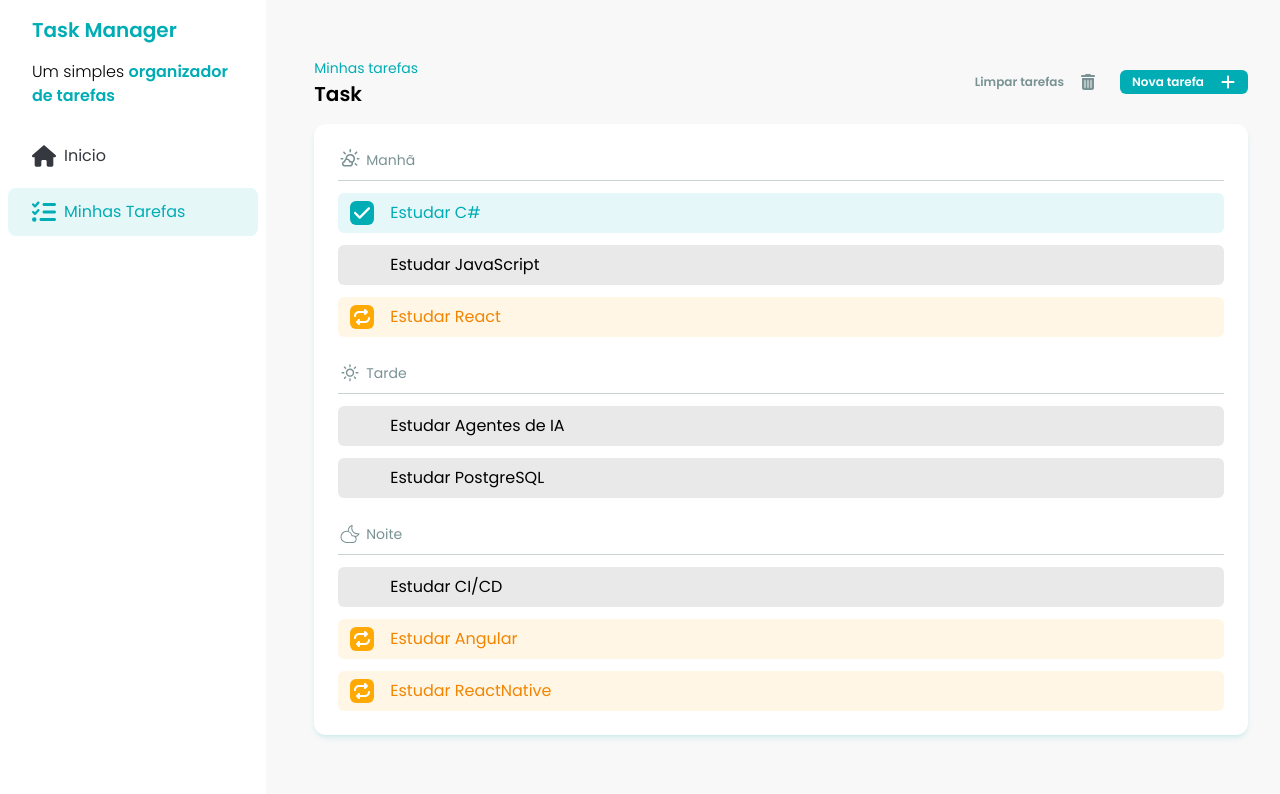
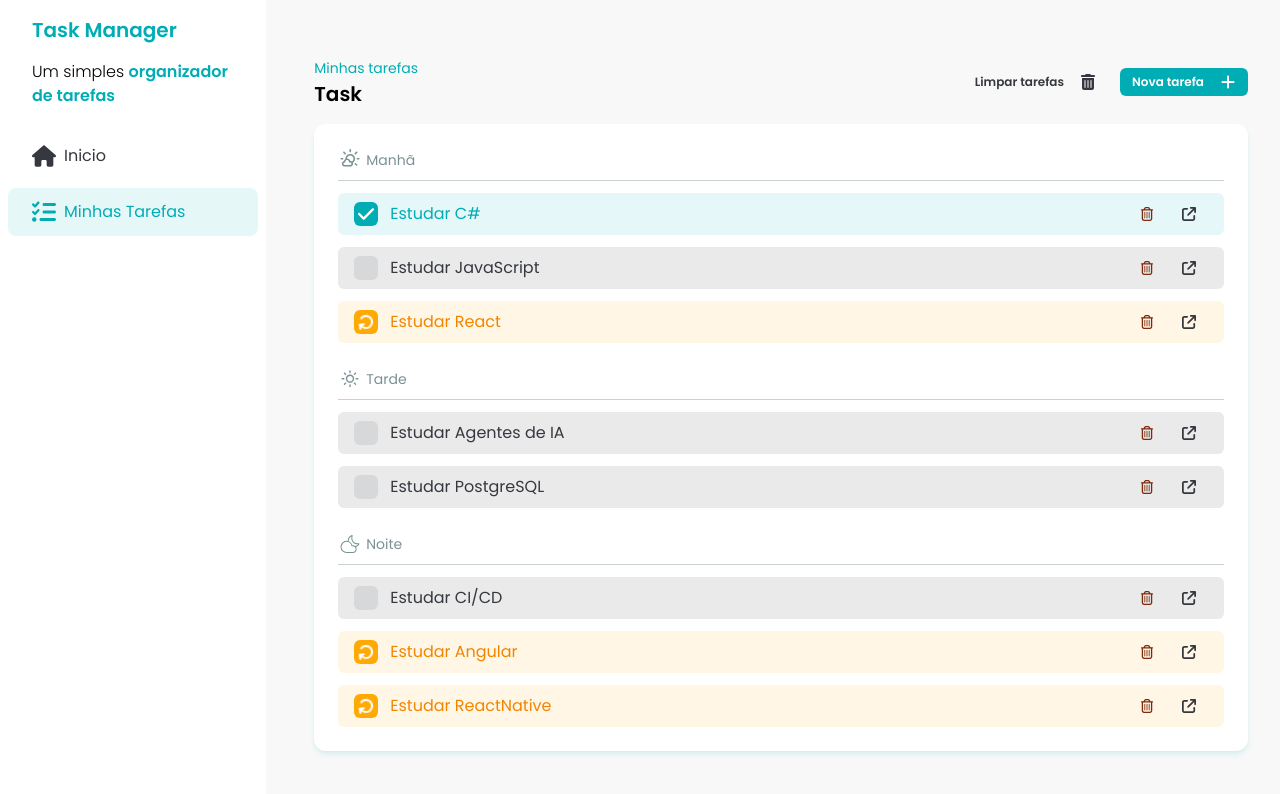
Before and after one commit to erickcred/estudo-react, a React (Vite) app in the folder task-manager/: page / in a window 1280 px wide. Shown: the top 794 px of the page. Built offline with nearby package versions, Linux system fonts and the light colour scheme.

Commit message:
feat: alter Button and Icons in at TaskItem

```diff
--- a/task-manager/src/components/Button.jsx
+++ b/task-manager/src/components/Button.jsx
@@ -1,12 +1,24 @@
-export default function Button({ children, className, onClick, variant }) {
+export default function Button({
+  children,
+  className,
+  onClick,
+  hint,
+  variant,
+}) {
   const getVariantClasses = () => {
     switch (variant) {
       case "secondary":
-        return "text-[#7a9294]";
+        return "bg-[#35383e]/30 text-[#35383e]";
+      case "secondary-outline":
+        return "text-[#35383e]";
       case "warning":
-        return "bg-orange-500/60 text-orange-900";
+        return "bg-orange-500/30 text-orange-900";
+      case "warning-outline":
+        return "text-orange-900";
       case "danger":
-        return "bg-red-500/60 text-red-900";
+        return "bg-red-500/30 text-red-900";
+      case "danger-outline":
+        return "text-red-900";
       default:
         return "bg-[#00adb5] text-white";
     }
@@ -14,9 +26,10 @@ export default function Button({ children, className, onClick, variant }) {
 
   return (
     <button
-      className={`flex items-center gap-4 rounded-md py-1 px-3 cursor-pointer
+      className={`flex items-center gap-4 rounded-md py-1.5 px-3 cursor-pointer
         hover:opacity-60 transition duration-150 delay-100 ease-in-out
         font-semibold ${className} ${getVariantClasses()}`}
+      title={hint}
       onClick={onClick}
     >
       {children}
--- a/task-manager/src/components/TaskItem.jsx
+++ b/task-manager/src/components/TaskItem.jsx
@@ -1,4 +1,11 @@
-import { FaCheck, FaRepeat } from "react-icons/fa6";
+import {
+  FaCheck,
+  FaArrowRotateRight,
+  FaArrowUpRightFromSquare,
+  FaRegTrashCan,
+} from "react-icons/fa6";
+
+import Button from "./Button";
 
 export default function TaskItem({ status, onChange, checked, children }) {
   const getTaskStatusClasses = () => {
@@ -6,7 +13,7 @@ export default function TaskItem({ status, onChange, checked, children }) {
       case "done":
         return "bg-[#00adb5]/10 text-[#00adb5]";
       case "notstarted":
-        return "bg-[#e9e9e9]";
+        return "bg-[#35383e]/10 text-[#35383e]";
       case "inprogress":
         return "bg-[#ffaa04]/10 text-[#f28500]";
       default:
@@ -19,7 +26,13 @@ export default function TaskItem({ status, onChange, checked, children }) {
       case "inprogress":
         return {
           class: "bg-[#ffaa04]",
-          icon: <FaRepeat size={20} color="white" />,
+          icon: (
+            <FaArrowRotateRight
+              size={20}
+              color="white"
+              className="animate-spin"
+            />
+          ),
         };
       case "done":
         return {
@@ -28,7 +41,7 @@ export default function TaskItem({ status, onChange, checked, children }) {
         };
       default:
         return {
-          class: "bg-[#e9e9e9]",
+          class: "bg-[#35383e]/10",
           icon: null,
         };
     }
@@ -36,9 +49,10 @@ export default function TaskItem({ status, onChange, checked, children }) {
 
   return (
     <div
-      className={`${getTaskStatusClasses()} flex items-center gap-4 text-[16px]
+      className={`${getTaskStatusClasses()} flex justify-between items-center gap-4 text-[16px]
       py-2 px-4 rounded-md relative text-bold`}
     >
+      <div className="flex items-center gap-4">
         <input
           type="checkbox"
           className="cursor-pointer size-[20px] appearance-none checked:none"
@@ -47,7 +61,7 @@ export default function TaskItem({ status, onChange, checked, children }) {
         />
         <span
           className={`absolute flex items-center justify-center opacity-100
-          peer-checked:opacity-100 h-6 w-6 top-1/2 left-6 p-1
+            peer-checked:opacity-100 h-6 w-6 top-1/2 left-7 p-1 overflow-hidden
             -translate-x-1/2 -translate-y-1/2 pointer-events-none
             rounded-md ${getTaskStatusIconClasses().class} `}
         >
@@ -55,5 +69,15 @@ export default function TaskItem({ status, onChange, checked, children }) {
         </span>
         {children}
       </div>
+
+      <div className="flex items-center gap-1">
+        <Button variant="warning-outline" hint="Deletar tarefa">
+          <FaRegTrashCan size={14} />
+        </Button>
+        <Button variant="secondary-outline" hint="Ir para tarefa">
+          <FaArrowUpRightFromSquare size={14} />
+        </Button>
+      </div>
+    </div>
   );
 }
--- a/task-manager/src/pages/Tasks.jsx
+++ b/task-manager/src/pages/Tasks.jsx
@@ -44,7 +44,7 @@ export default function Tasks() {
           <Button
             fill={true}
             onClick={() => console.log("Limpar Tarefa")}
-            variant="secondary"
+            variant="secondary-outline"
             className="text-xs"
           >
             Limpar tarefas
```
Lines whose indentation alone changed are shown as unchanged.
